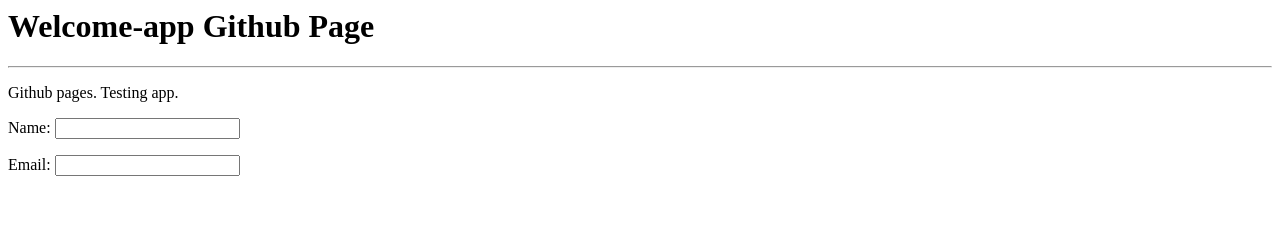
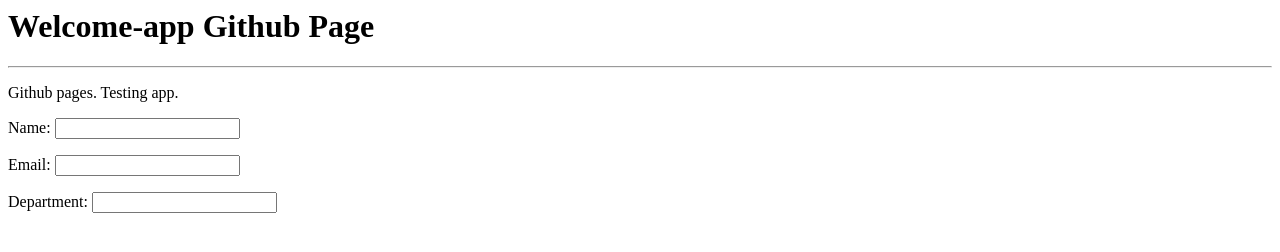
Before and after one commit to inamicode/welcome-app, a plain HTML site: page index.html in a window 1280 px wide. Drawn offline with Linux system fonts and the light colour scheme.

Commit message:
updating index.html form-featurev2 v1.1.1

```diff
--- a/index.html
+++ b/index.html
@@ -12,6 +12,7 @@
     <form>
         Name: <input type="text" id="name">
         <p>Email: <input type="email" id="email"></p>
+        <p>Department: <input type="text" id="department"></p>
     </form>
 
     <script src="app.js"></script>
```
